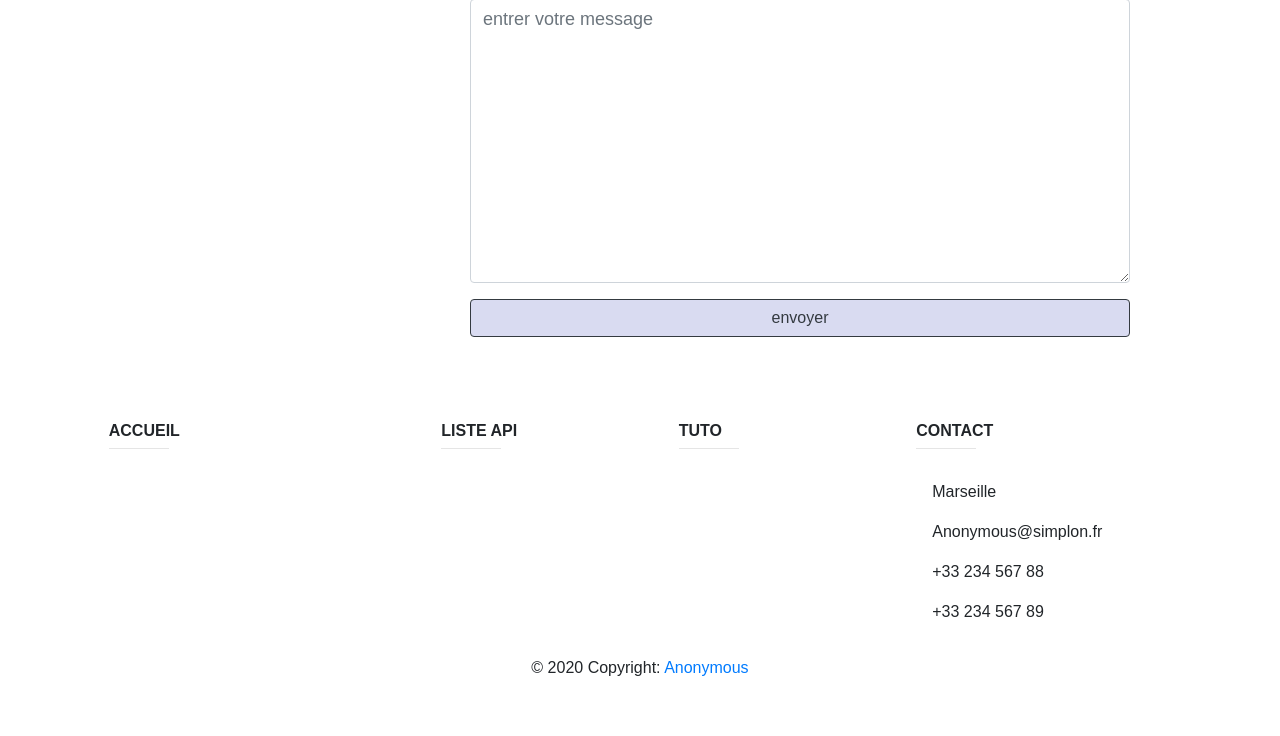
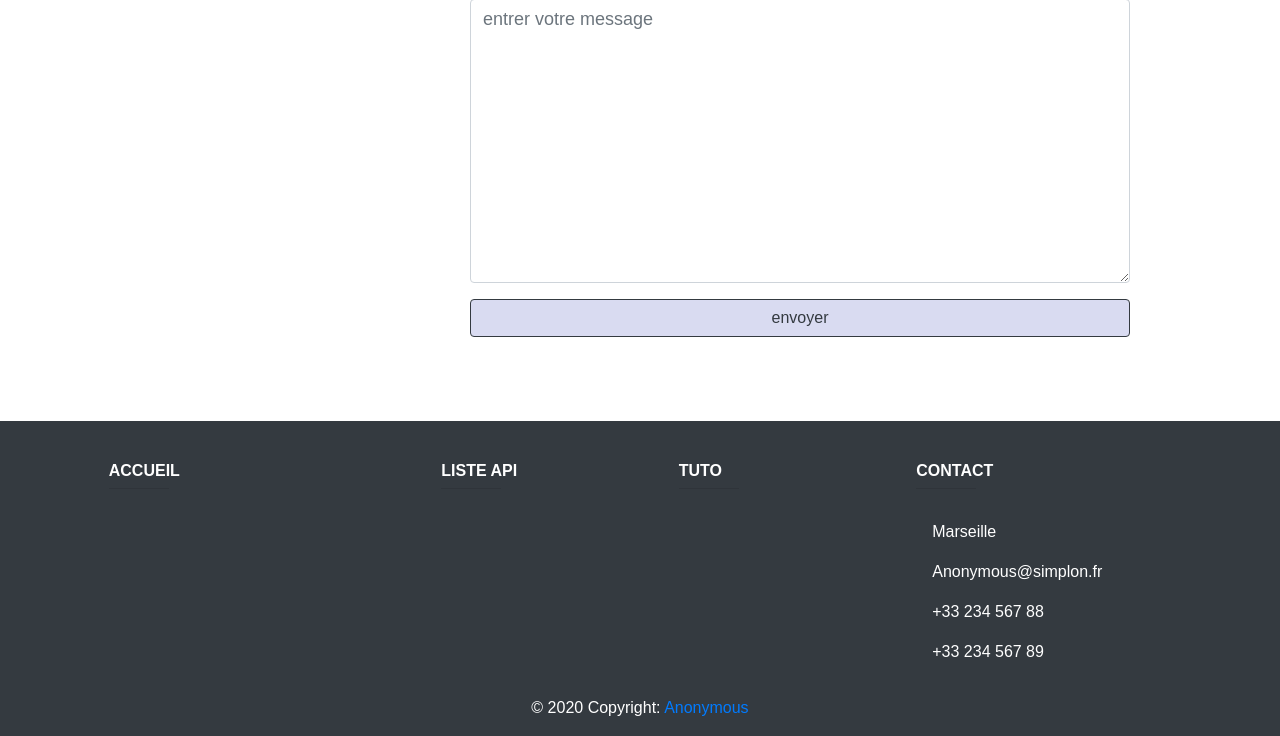
Before and after one commit to guillaumeaillaud/Anonymous, a PHP site: page / in a window 1280 px wide; the page is wider, and only the part inside the window is pictured. Shown: the part 3545-4281 px from the top of that part. Before the commit the page ends 4221 px from the top of that part, so only its background shows below. Run offline with PHP 8.4, Linux system fonts and the light colour scheme.

Commit message:
footer color

```diff
--- a/assets/css/style.css
+++ b/assets/css/style.css
@@ -65,7 +65,16 @@ h2 {
 .image1 {
     padding: 0.8rem;
 }
+/* footer */
+.page-footer{
+    background-color: #343a40;
+    color:#fff;
+}
+.text-uppercase {
+    padding-top:40px;
+}
 /* section index */
+
 .index {
     padding: 2px;
     background-color: #e2e4f4;
```
